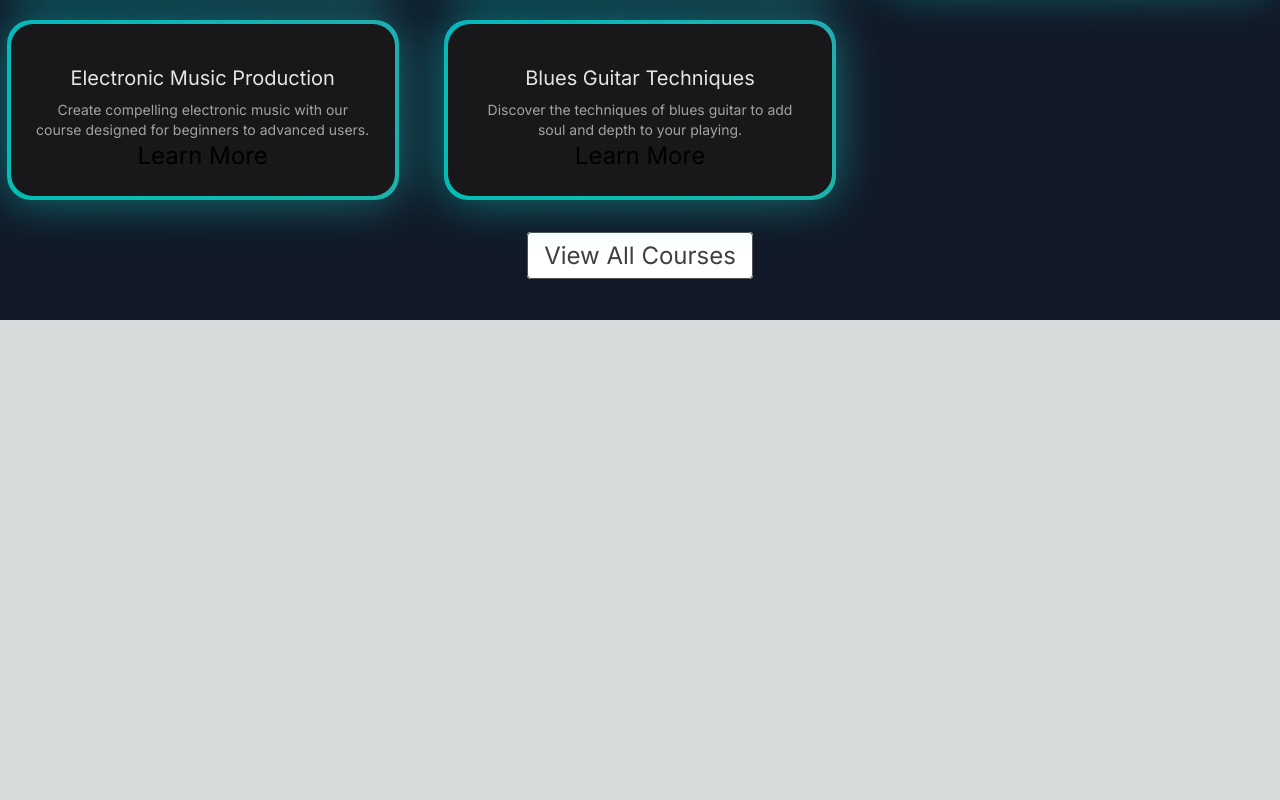
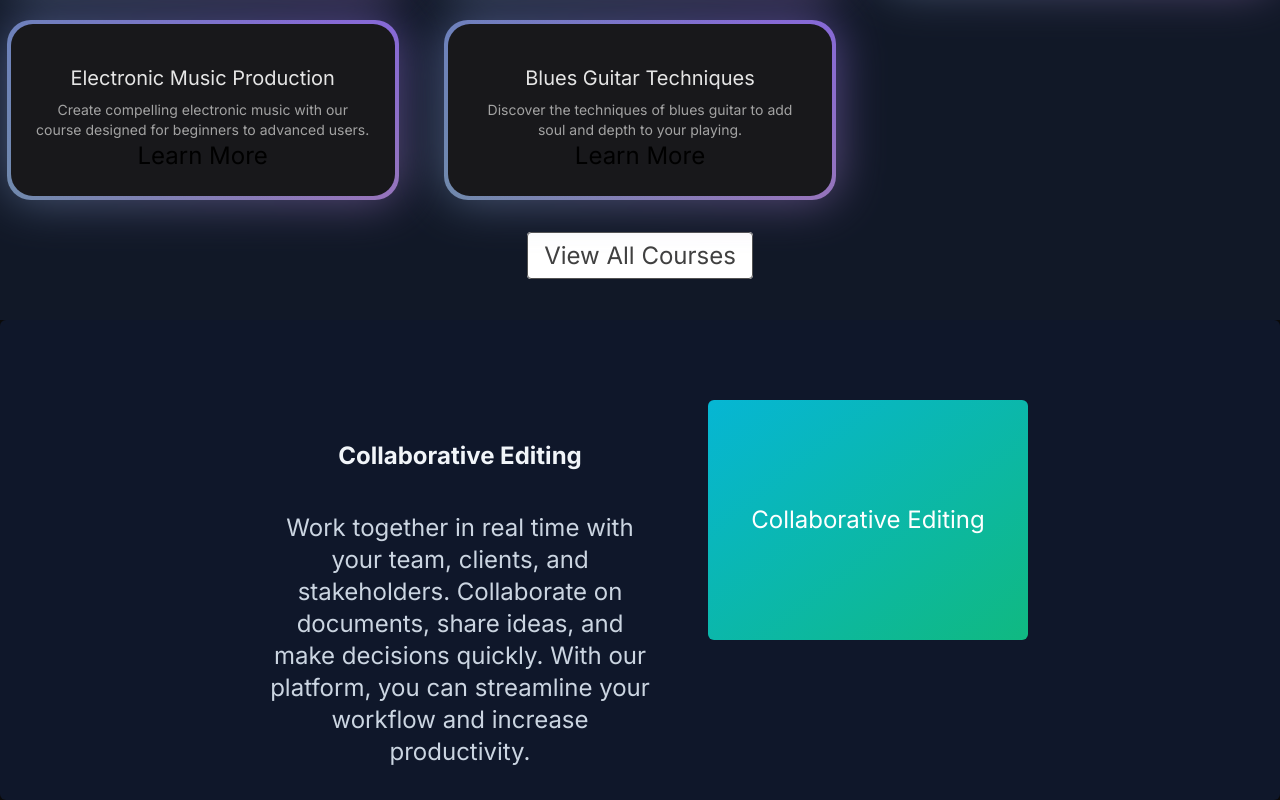
Before and after one commit to ooexiaoo/musicapp, a Next.js app: page / in a window 1280 px wide. Shown: the part 1012-1812 px from the top of the page. Before the commit the page ends 1332 px from the top, so only its background shows below. Built offline with nearby package versions, Linux system fonts and the light colour scheme.

Commit message:
sticky scroll with image options

```diff
--- a/src/app/page.tsx
+++ b/src/app/page.tsx
@@ -1,5 +1,6 @@
 import FeaturedCourses from "@/components/FeaturedCourses";
 import HeroSection from "@/components/HeroSection";
+import WhyChooseUs from "@/components/ui/WhyChooseUs";
 
 export default function Home() {
   return (
@@ -7,6 +8,7 @@
         <h1 className="text-2xl text-center">
           <HeroSection/>
           <FeaturedCourses/>
+          <WhyChooseUs/>
         </h1>
       </main>
   );
--- /dev/null
+++ b/src/components/ui/WhyChooseUs.tsx
@@ -0,0 +1,64 @@
+"use client";
+import React from "react";
+import { StickyScroll } from "../ui/sticky-scroll-reveal";
+import Image from "next/image";
+
+
+const musicSchoolContent = [
+    {
+      title: "Collaborative Editing",
+      description:
+        "Work together in real time with your team, clients, and stakeholders. Collaborate on documents, share ideas, and make decisions quickly. With our platform, you can streamline your workflow and increase productivity.",
+      content: (
+        <div className="h-full w-full bg-[linear-gradient(to_bottom_right,var(--cyan-500),var(--emerald-500))] flex items-center justify-center text-white">
+          Collaborative Editing
+        </div>
+      ),
+    },
+    {
+      title: "Real time changes",
+      description:
+        "See changes as they happen. With our platform, you can track every modification in real time. No more confusion about the latest version of your project. Say goodbye to the chaos of version control and embrace the simplicity of real-time updates.",
+      content: (
+        <div className="h-full w-full  flex items-center justify-center text-white">
+          <Image
+            src="/Ilya_Kuvshino.jpg"
+            width={300}
+            height={300}
+            className="h-full w-full object-cover"
+            alt="Ilya"
+          />
+        </div>
+      ),
+    },
+    {
+      title: "Version control",
+      description:
+        "Experience real-time updates and never stress about version control again. Our platform ensures that you're always working on the most recent version of your project, eliminating the need for constant manual updates. Stay in the loop, keep your team aligned, and maintain the flow of your work without any interruptions.",
+      content: (
+        <div className="h-full w-full bg-[linear-gradient(to_bottom_right,var(--orange-500),var(--yellow-500))] flex items-center justify-center text-white">
+          Version control
+        </div>
+      ),
+    },
+    {
+      title: "Running out of content",
+      description:
+        "Experience real-time updates and never stress about version control again. Our platform ensures that you're always working on the most recent version of your project, eliminating the need for constant manual updates. Stay in the loop, keep your team aligned, and maintain the flow of your work without any interruptions.",
+      content: (
+        <div className="h-full w-full bg-[linear-gradient(to_bottom_right,var(--cyan-500),var(--emerald-500))] flex items-center justify-center text-white">
+          Running out of content
+        </div>
+      ),
+    },
+  ];
+
+function WhyChooseUs() {
+  return (
+    <div>
+        <StickyScroll content={musicSchoolContent} />
+    </div>
+  )
+}
+
+export default WhyChooseUs
--- /dev/null
+++ b/src/components/ui/sticky-scroll-reveal.tsx
@@ -0,0 +1,105 @@
+"use client";
+import React, { useRef } from "react";
+import { useMotionValueEvent, useScroll } from "framer-motion";
+import { motion } from "framer-motion";
+import { cn } from "@/utils/cn";
+
+export const StickyScroll = ({
+  content,
+  contentClassName,
+}: {
+  content: {
+    title: string;
+    description: string;
+    content?: React.ReactNode | any;
+  }[];
+  contentClassName?: string;
+}) => {
+  const [activeCard, setActiveCard] = React.useState(0);
+  const ref = useRef<any>(null);
+  const { scrollYProgress } = useScroll({
+    // uncomment line 22 and comment line 23 if you DONT want the overflow container and want to have it change on the entire page scroll
+    // target: ref
+    container: ref,
+    offset: ["start start", "end start"],
+  });
+  const cardLength = content.length;
+
+  useMotionValueEvent(scrollYProgress, "change", (latest) => {
+    const cardsBreakpoints = content.map((_, index) => index / cardLength);
+    const closestBreakpointIndex = cardsBreakpoints.reduce(
+      (acc, breakpoint, index) => {
+        const distance = Math.abs(latest - breakpoint);
+        if (distance < Math.abs(latest - cardsBreakpoints[acc])) {
+          return index;
+        }
+        return acc;
+      },
+      0
+    );
+    setActiveCard(closestBreakpointIndex);
+  });
+
+  const backgroundColors = [
+    "var(--slate-900)",
+    "var(--black)",
+    "var(--neutral-900)",
+  ];
+  const linearGradients = [
+    "linear-gradient(to bottom right, var(--cyan-500), var(--emerald-500))",
+    "linear-gradient(to bottom right, var(--pink-500), var(--indigo-500))",
+    "linear-gradient(to bottom right, var(--orange-500), var(--yellow-500))",
+  ];
+  return (
+    <motion.div
+      animate={{
+        backgroundColor: backgroundColors[activeCard % backgroundColors.length],
+      }}
+      className="h-[30rem] overflow-y-auto flex justify-center relative space-x-10 rounded-md p-10"
+      ref={ref}
+    >
+      <div className="div relative flex items-start px-4">
+        <div className="max-w-2xl">
+          {content.map((item, index) => (
+            <div key={item.title + index} className="my-20">
+              <motion.h2
+                initial={{
+                  opacity: 0,
+                }}
+                animate={{
+                  opacity: activeCard === index ? 1 : 0.3,
+                }}
+                className="text-2xl font-bold text-slate-100"
+              >
+                {item.title}
+              </motion.h2>
+              <motion.p
+                initial={{
+                  opacity: 0,
+                }}
+                animate={{
+                  opacity: activeCard === index ? 1 : 0.3,
+                }}
+                className="text-kg text-slate-300 max-w-sm mt-10"
+              >
+                {item.description}
+              </motion.p>
+            </div>
+          ))}
+          <div className="h-40" />
+        </div>
+      </div>
+      <motion.div
+        animate={{
+          background: linearGradients[activeCard % linearGradients.length],
+        }}
+        className={cn(
+          "hidden lg:block h-60 w-80 rounded-md bg-white sticky top-10 overflow-hidden",
+          contentClassName
+        )}
+      >
+        {content[activeCard].content ?? null}
+      </motion.div>
+    </motion.div>
+  );
+};
```
Also changed, not shown: public/Ilya_Kuvshino.jpg (added), 1 other file (tests, documents, lock files or other folders).
